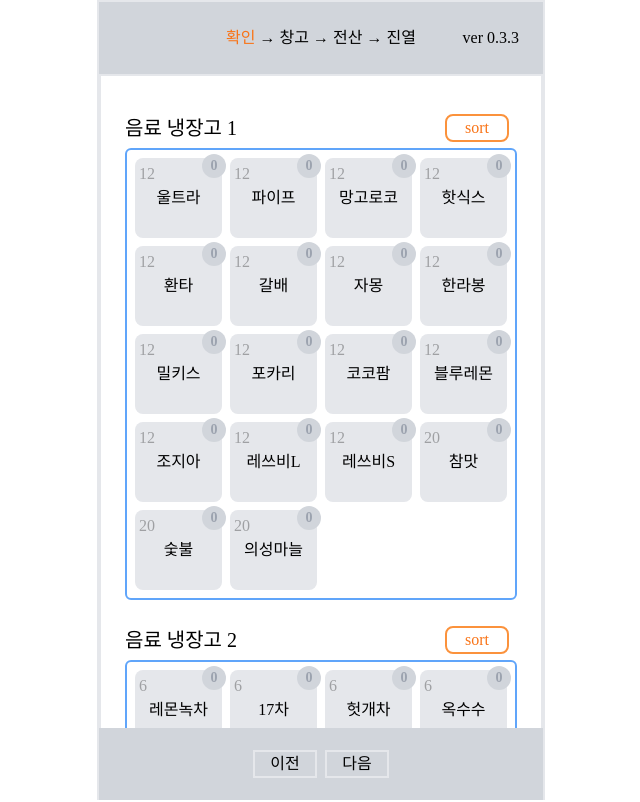
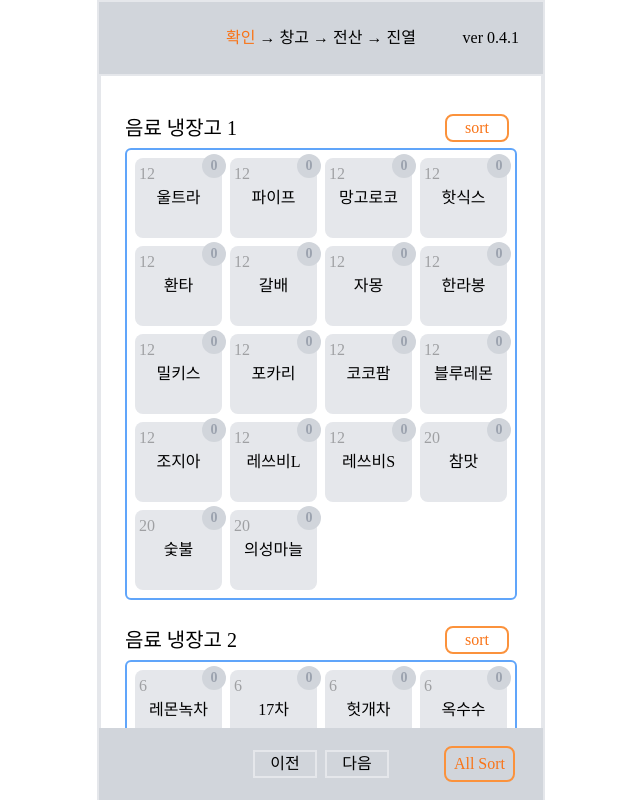
Before and after one commit to volant97/Stock-Counter, a Next.js app: page / in a window 1280 px wide. Shown: the whole page, without its empty margins (319-959 px from the left). Built offline with nearby package versions, Linux system fonts and the light colour scheme; a web font is replaced by a local one.

Commit message:
[UPDATE] 0.4.1 all sort btn 제작

```diff
--- a/src/components/count/DisplayZone.tsx
+++ b/src/components/count/DisplayZone.tsx
@@ -1,8 +1,10 @@
 "use client";
 
-import React, { useRef, useState } from "react";
+import React, { useEffect, useRef, useState } from "react";
 import { items } from "@/data/items";
 import { ResetIcon } from "../icons/ResetIcon";
+import { useRecoilValue } from "recoil";
+import { allSortedState } from "@/recoil/sorted";
 
 interface Props {
   displayZoneNum: number;
@@ -23,6 +25,7 @@ const DisplayZone = ({
   const isLongPressedRef = useRef(false);
 
   const [isSorted, setIsSorted] = useState<boolean>(false);
+  const isAllSorted = useRecoilValue(allSortedState);
 
   const handleItemBoxClick = (shortName: string) => {
     if (isLongPressedRef.current) {
@@ -84,6 +87,10 @@ const DisplayZone = ({
       .every((v) => counts[v.shortName] === 0);
   };
 
+  useEffect(() => {
+    setIsSorted(isAllSorted);
+  }, [isAllSorted]);
+
   return (
     <div className="flex flex-col">
       <div className="relative flex items-center gap-1 h-10">
@@ -108,9 +115,12 @@ const DisplayZone = ({
       <div
         className={`grid grid-cols-4 gap-2 p-2 border-2 rounded-md ${zoneColor}`}
       >
-        {!isSorted
+        {isSorted || isAllSorted
           ? items
-              .filter((v) => v.displayZone === displayZoneNum)
+              .filter(
+                (v) =>
+                  v.displayZone === displayZoneNum && counts[v.shortName] !== 0
+              )
               .map((v, i) => (
                 <div
                   key={i}
@@ -146,10 +156,7 @@ const DisplayZone = ({
                 </div>
               ))
           : items
-              .filter(
-                (v) =>
-                  v.displayZone === displayZoneNum && counts[v.shortName] !== 0
-              )
+              .filter((v) => v.displayZone === displayZoneNum)
               .map((v, i) => (
                 <div
                   key={i}
--- a/src/components/layout/Footer.tsx
+++ b/src/components/layout/Footer.tsx
@@ -1,10 +1,12 @@
 import React from "react";
 import StepBtnContainer from "../steps/StepBtnContainer";
+import AllSortBtn from "../sort/AllSortBtn";
 
 const Footer = () => {
   return (
-    <div className="sticky bottom-0 flex justify-center items-center w-full h-[9dvh] px-5 bg-gray-300">
+    <div className="relative sticky bottom-0 flex justify-center items-center w-full h-[9dvh] px-5 bg-gray-300">
       <StepBtnContainer />
+      <AllSortBtn />
     </div>
   );
 };
--- /dev/null
+++ b/src/components/sort/AllSortBtn.tsx
@@ -0,0 +1,23 @@
+"use client";
+
+import React from "react";
+import { useRecoilState } from "recoil";
+import { allSortedState } from "@/recoil/sorted";
+
+const AllSortBtn = () => {
+  const [isAllSorted, setIsAllSorted] = useRecoilState(allSortedState);
+
+  const allSortBtnClickHandler = () => {
+    setIsAllSorted(!isAllSorted);
+  };
+
+  return (
+    <div className="absolute right-7 flex justify-center items-center py-1 px-2 border-2 border-orange-400 text-orange-500 rounded-lg">
+      <button className="w-full" onClick={allSortBtnClickHandler}>
+        All Sort
+      </button>
+    </div>
+  );
+};
+
+export default AllSortBtn;
--- a/src/constants/version.ts
+++ b/src/constants/version.ts
@@ -1,2 +1,2 @@
 // 버전 표시
-export const APP_VERSION = "0.3.3";
+export const APP_VERSION = "0.4.1";
--- /dev/null
+++ b/src/recoil/sorted.ts
@@ -0,0 +1,6 @@
+import { atom } from "recoil";
+
+export const allSortedState = atom<boolean>({
+  key: "allSortedState",
+  default: false,
+});
```
Also changed, not shown: 1 other file (tests, documents, lock files or other folders).
